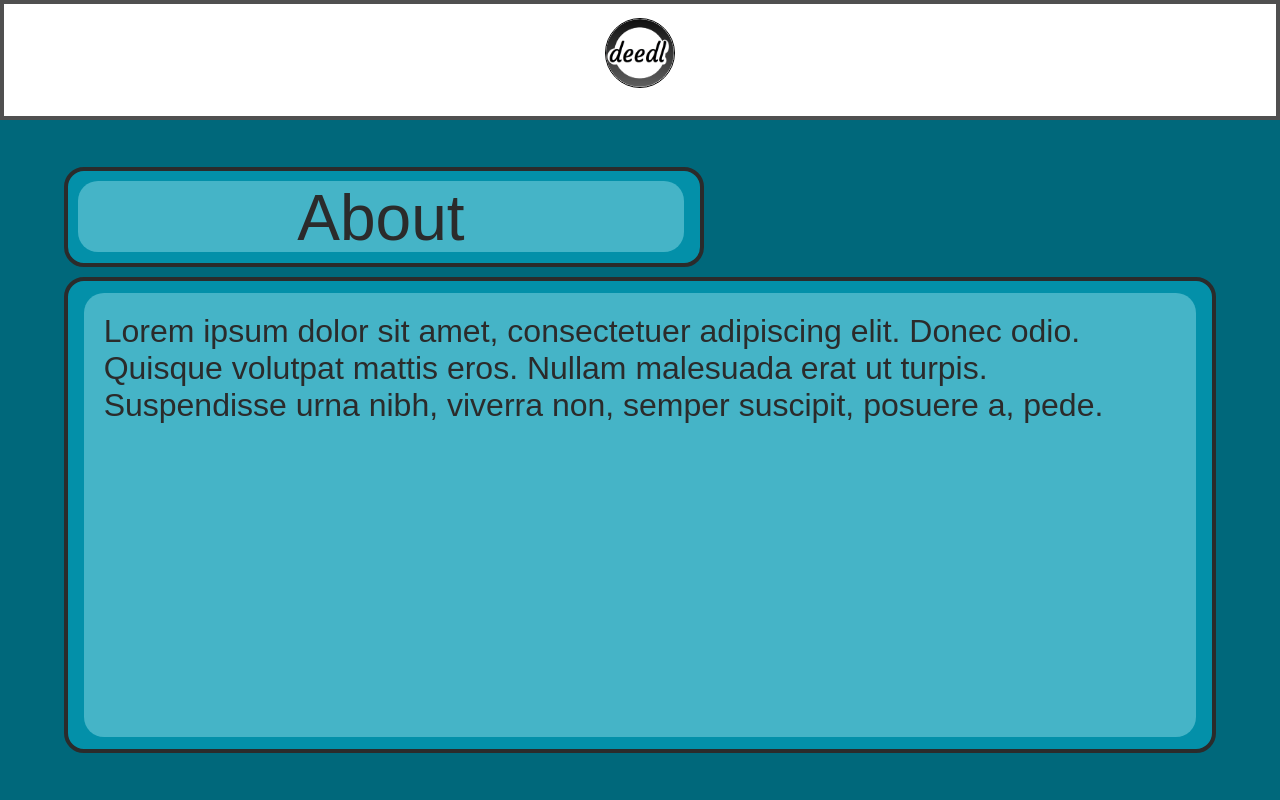
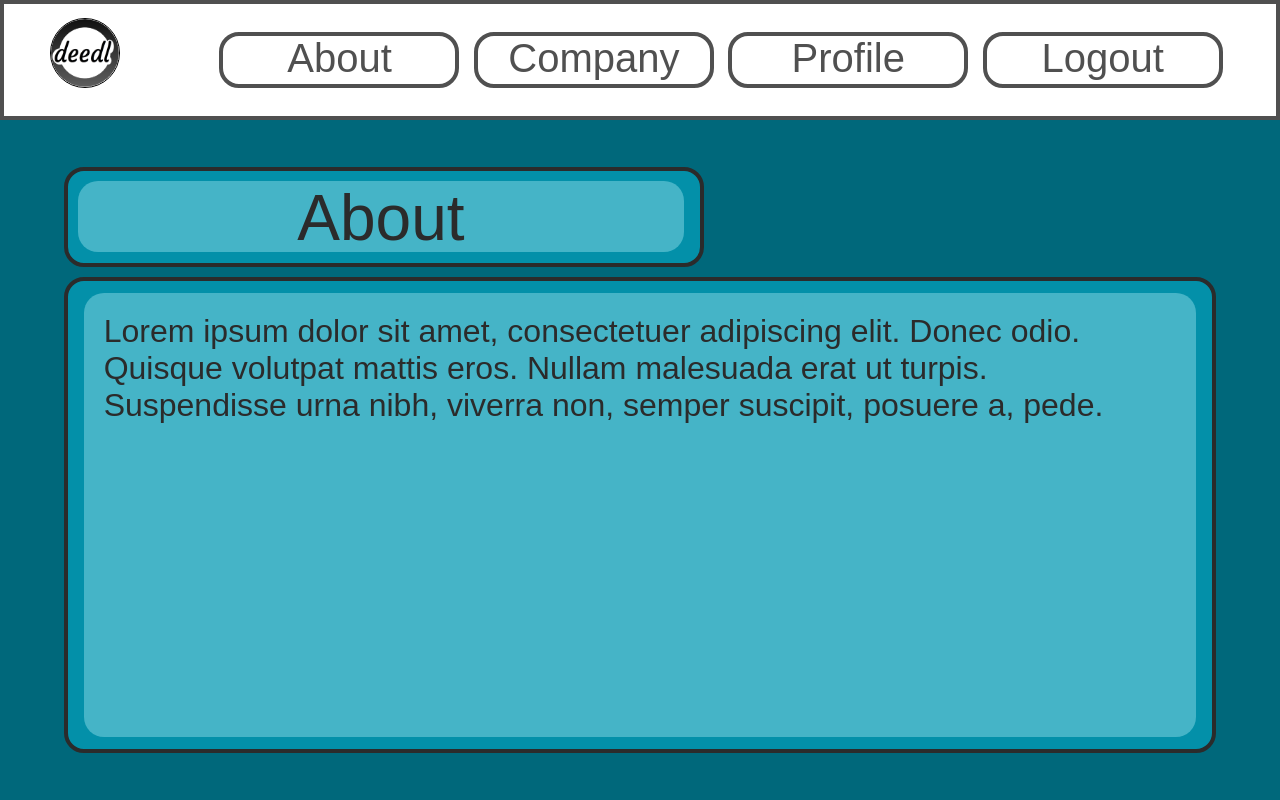
Before and after one commit to teknofage/SPD-1-3-Project, a Flask app: page /about in a window 1280 px wide. Run offline with Flask 2, Linux system fonts and the light colour scheme; the visitor is signed in with stand-in values (Sample User, id 1); data comes from the database, SQL or seed files in the repository.

```diff
--- a/app/templates/partials/navbar.html
+++ b/app/templates/partials/navbar.html
@@ -3,11 +3,21 @@
         <a class="navbar-brand col-1" href="/">
             <img src="/static/assets/deedle_trans.png" width="70" height="70" class="d-inline-block align-top"
                 alt="Deedl" style="
-                border: 1px solid black;
-                border-radius: 50%;
-                background-color: white;
-            " />
+                  border: 1px solid black;
+                  border-radius: 50%;
+                  background-color: white;
+              " />
         </a>
+    </div>
+    <div class="navbar_options">
+        <a class="navbar__btn" href="/about">About</a>
+        <a class="navbar__btn" href="/company">Company</a>
+        <a class="navbar__btn" href="{{ url_for('user', username=current_user.username) }}">Profile</a>
+        {% if current_user.is_anonymous %}
+        <a class="navbar__btn" href="{{ url_for('login') }}">Login</a>
+        {% else %}
+        <a class="navbar__btn" href="{{ url_for('logout') }}">Logout</a>
+        {% endif %}
     </div>
     <div class="dropdown">
         Home
@@ -18,12 +28,8 @@
             {% if current_user.is_anonymous %}
             <a class="navbar__btn" href="{{ url_for('login') }}">Login</a>
             {% else %}
-            <a href="{{ url_for('user', username=current_user.username) }}">Profile</a>
             <a class="navbar__btn" href="{{ url_for('logout') }}">Logout</a>
             {% endif %}
         </div>
-
-
     </div>
-
 </header>
```
Also changed, not shown: 1 other file.
